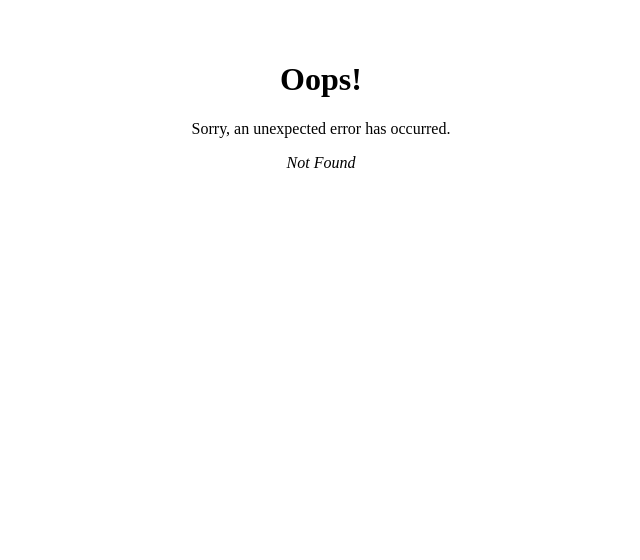
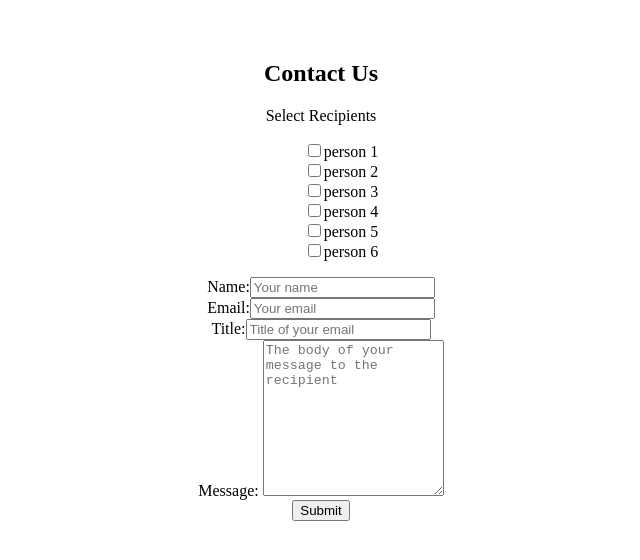
Before and after one commit to clstevenson/VMST-Website, a React (Vite) app in the folder client/: page /2 in a window 1280 px wide. Before the commit this address had no page. Shown: the top 560 px of the page, without its empty margins (319-959 px from the left). Built offline with nearby package versions, Linux system fonts and the light colour scheme.

Commit message:
added a secondary email page that works gud-er. still need to errorcheck the recipients.

```diff
--- a/client/package.json
+++ b/client/package.json
@@ -11,12 +11,13 @@
   },
   "dependencies": {
     "@apollo/client": "^3.7.14",
+    "@trycourier/courier": "^6.1.1",
     "graphql": "^16.6.0",
     "jwt-decode": "^3.1.2",
     "react": "^18.2.0",
     "react-dom": "^18.2.0",
-    "react-router-dom": "^6.11.2",
-    "@trycourier/courier": "^6.1.1"
+    "react-hook-form": "^7.51.3",
+    "react-router-dom": "^6.11.2"
   },
   "devDependencies": {
     "@types/react": "^18.2.66",
--- a/client/src/components/EmailPage/FormElement.jsx
+++ b/client/src/components/EmailPage/FormElement.jsx
@@ -116,8 +116,6 @@ export default function EmailForm({
                 <p>All Clear</p>
             }
 
-
-
             <br />
             <button className="" type="submit" disabled={errorCheck(error)}>Submit</button>
         </form>
--- /dev/null
+++ b/client/src/components/EmailPage2/AsideSelector2.jsx
@@ -0,0 +1,15 @@
+export default function AsideSelector({ register, errors }) {
+    return (
+        <aside>
+            <p>Select Recipients</p>
+            <ul style={{ listStyle: 'none' }}>
+                <li><input type="checkbox" value={'p-1'} {...register('recipient')} />person 1</li>
+                <li><input type="checkbox" value={'p-2'} {...register('recipient')} />person 2</li>
+                <li><input type="checkbox" value={'p-3'} {...register('recipient')} />person 3</li>
+                <li><input type="checkbox" value={'p-4'} {...register('recipient')} />person 4</li>
+                <li><input type="checkbox" value={'p-5'} {...register('recipient')} />person 5</li>
+                <li><input type="checkbox" value={'p-6'} {...register('recipient')} />person 6</li>
+            </ul>
+        </aside>
+    )
+}
--- /dev/null
+++ b/client/src/components/EmailPage2/FormElement2.jsx
@@ -0,0 +1,54 @@
+const nameRegex = /^[A-Za-z0-9]+$/;
+const emailRegex = /^(([^<>()[\]\\.,;:\s@"]+(\.[^<>()[\]\\.,;:\s@"]+)*)|(".+"))@((\[[0-9]{1,3}\.[0-9]{1,3}\.[0-9]{1,3}\.[0-9]{1,3}\])|(([a-zA-Z\-0-9]+\.)+[a-zA-Z]{2,}))$/;
+const titleRegex = /^[a-zA-Z0-9!@#\$%\^\&*\)\(\;+=._\s]{1,40}$/;
+const messageRegex = /^[a-zA-Z0-9!@#\$%\^\&*\)\(\;+=._\s]+$/;
+
+export default function EmailForm({register, errors}) {
+
+    //returning the form component
+    return(
+        <div>
+            {errors.recipients && <p>choose one please</p>}
+
+            <label>Name:</label>
+            <input
+                type="text"
+                placeholder="Your name"
+                {...register('name', {required: true}, { pattern: {nameRegex} })}
+            />
+            {errors.name && <p>This field is required</p>}
+
+            <br />
+            <label>Email:</label>
+            <input
+                type="email"
+                placeholder="Your email"
+                {...register('email', { required: true }, { pattern: {emailRegex} })}
+            />
+            {errors.email && <p>This field is required</p>}
+
+            <br />
+            <label>Title:</label>
+            <input
+                type="text"
+                placeholder="Title of your email"
+                {...register('title', { required: true }, { pattern: { titleRegex } })}
+            />
+            {errors.title && <p>This field is required</p>}
+
+            <br />
+            <label>Message: </label>
+            <textarea
+                type="textarea"
+                placeholder="The body of your message to the recipient"
+                rows={10}
+                {...register('message', { required: true }, { pattern: { messageRegex } })}
+            />
+            {errors.message && <p>This field is required</p>}
+
+
+            <br />
+            <button type="submit">Submit</button>
+        </div>
+    )
+}
--- a/client/src/main.jsx
+++ b/client/src/main.jsx
@@ -3,6 +3,7 @@ import { createBrowserRouter, RouterProvider } from "react-router-dom";
 
 import App from './App.jsx';
 import ErrorPage from './pages/ErrorPage.jsx';
+import EmailPage2 from './pages/EmailPage2.jsx';
 import EmailPage from './pages/EmailPage.jsx'
 
 const router = createBrowserRouter([
@@ -14,6 +15,10 @@ const router = createBrowserRouter([
       {
         index: true,
         element: <EmailPage />
+      },
+      {
+        path: '/2',
+        element: <EmailPage2 />
       }
     ]
   },
--- /dev/null
+++ b/client/src/pages/EmailPage2.jsx
@@ -0,0 +1,27 @@
+// import { useState } from "react";
+import EmailForm from "../components/EmailPage2/FormElement2";
+import AsideSelector from "../components/EmailPage2/AsideSelector2";
+
+import { useForm } from "react-hook-form";
+
+export default function EmailPage2() {
+    const {
+        register,
+        handleSubmit,
+        formState: { errors },
+    } = useForm();
+    const onSubmit = (data) => console.log(data);
+
+    return (
+        <main>
+            <h2>
+                Contact Us
+            </h2>
+            <form name="form" onSubmit={handleSubmit(onSubmit)}>
+                <AsideSelector register={register} handleSubmit={handleSubmit} errors={errors}/>
+
+                <EmailForm register={register} handleSubmit={handleSubmit} errors={errors}/>
+            </form>
+        </main>
+    );
+}
```
Also changed, not shown: 2 other files (tests, documents, lock files or other folders).
